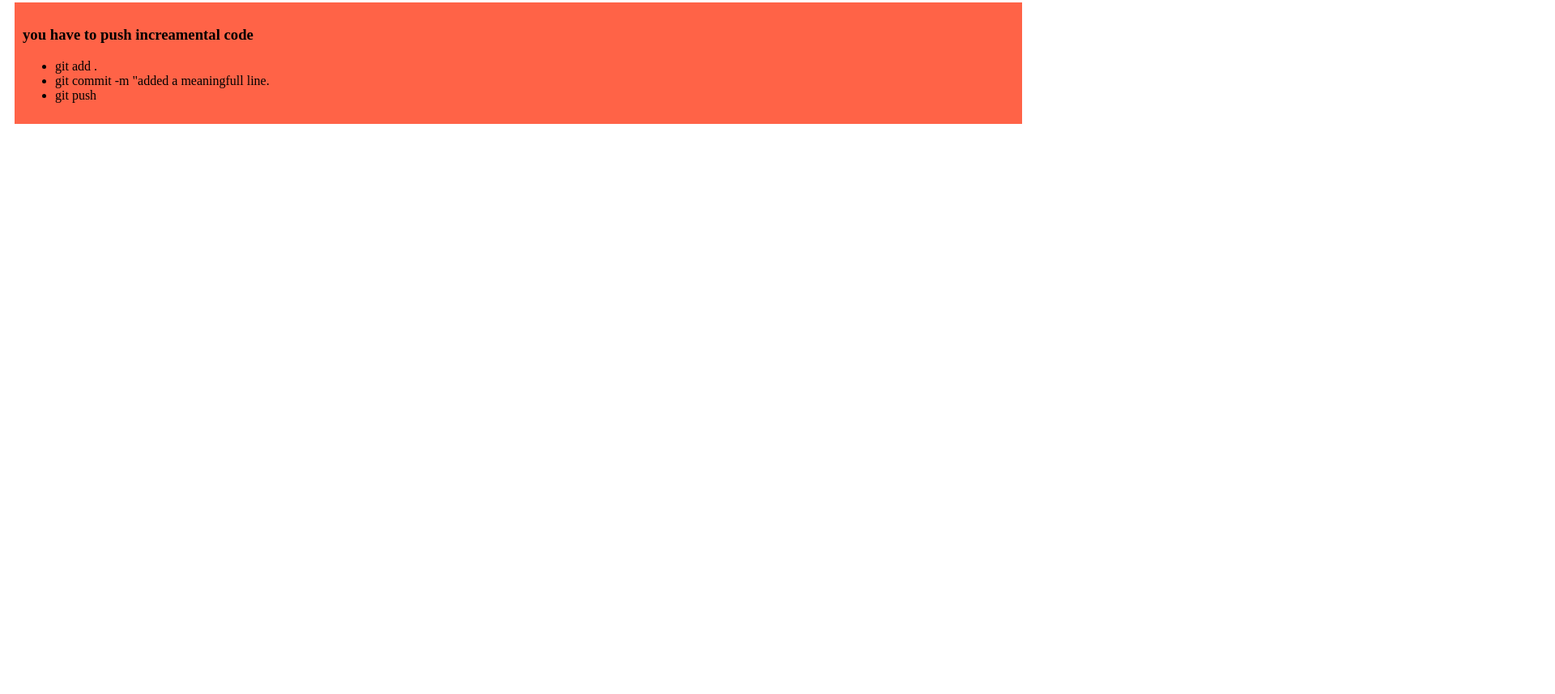
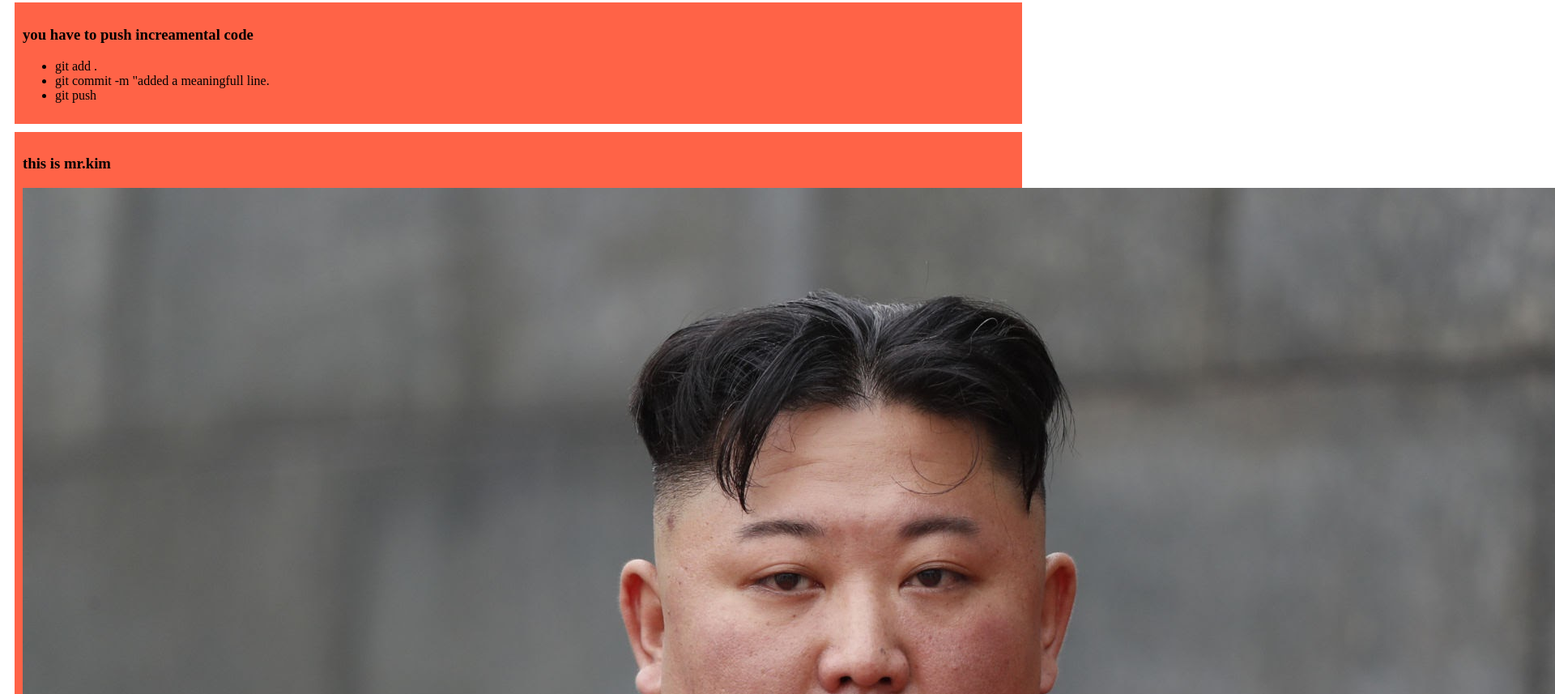
Before and after one commit to TANVIRHOSSENEKRA555/my-new-website, a plain HTML site: page index.html in a window 1280 px wide. Shown: the part 377-1234 px from the top of the page at 81% size, 1920 px wide, since content can reach past the window. Before the commit the page ends 800 px from the top, so only its background shows below. Drawn offline with Linux system fonts and the light colour scheme.

Commit message:
added the kim jon un picture

```diff
--- a/index.html
+++ b/index.html
@@ -27,5 +27,9 @@
             <li>git push</li>
         </ul>
     </div>
+    <div>
+        <h3>this is mr.kim</h3>
+       <img src="images/mr kim.jpg" alt="">
+    </div>
 </body>
 </html>
```
Also changed, not shown: images/mr kim.jpg (added).
